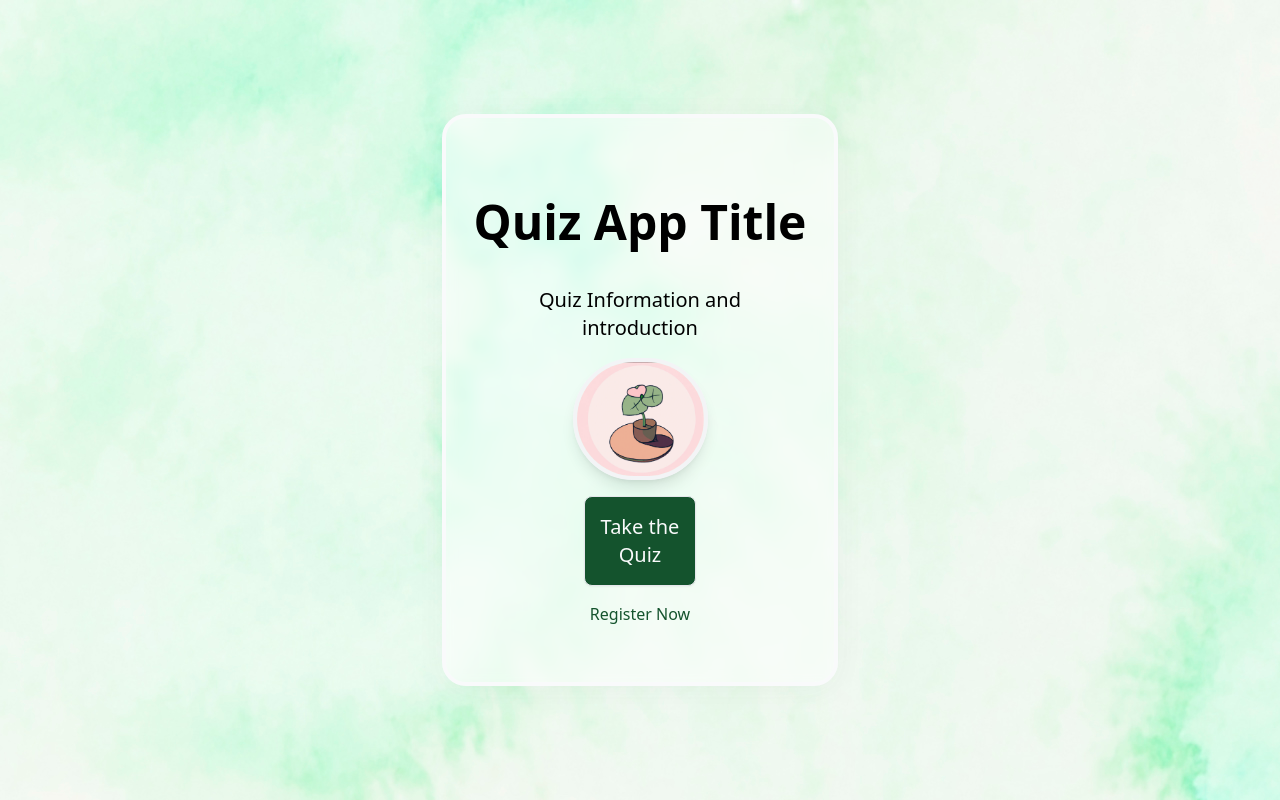
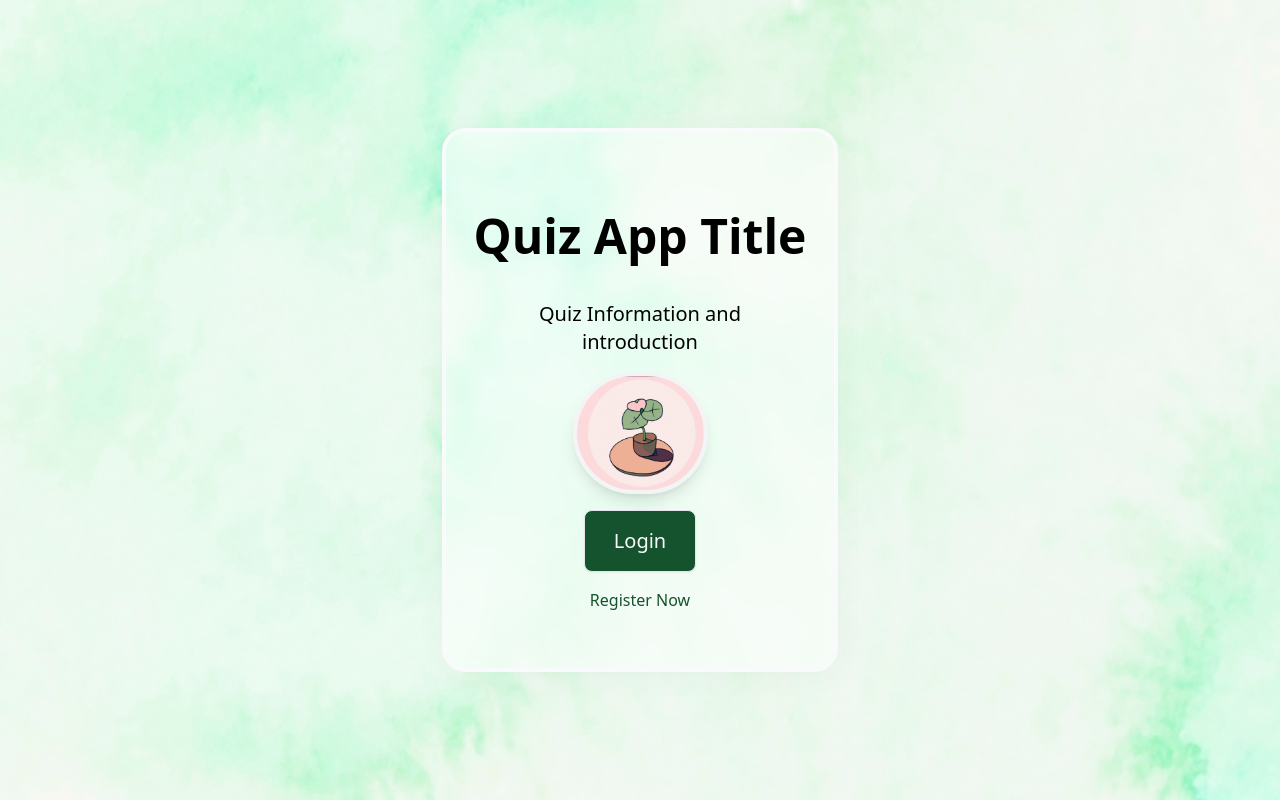
Before and after one commit to katalystkat/quiz-app-test, a React (Create React App) app in the folder client/: page / in a window 1280 px wide. Built offline with nearby package versions, Linux system fonts and the light colour scheme.

Commit message:
code clean up, correct calculation, but double logging

```diff
--- a/client/src/App.tsx
+++ b/client/src/App.tsx
@@ -1,5 +1,54 @@
-import React from 'react';
-import { createBrowserRouter, RouterProvider} from 'react-router-dom';
+// import React, {useState} from 'react';
+// import { createBrowserRouter, RouterProvider} from 'react-router-dom';
+
+// /** Components */
+// import Login from './components/Login';
+// import Register from './components/Register';
+// import Quiz from './components/Quiz';
+// import Results from './components/Results';
+// import Home from './components/Home';
+// import PageNotFound from './components/PageNotFound';
+
+
+// /** Routes */
+
+// function App() {
+//   const [isLoggedIn, setIsLoggedIn] = useState(checkLogin());
+//   const router = createBrowserRouter([
+//     {
+//       path: '/',
+//       element: <Home isLoggedIn={isLoggedIn} setIsLoggedIn={setIsLoggedIn} />
+//     },
+//     {
+//       path: '/login',
+//       element : <Login/>
+//     },
+//     {
+//       path: '/register',
+//       element : <Register/>
+//     },
+//     {
+//       path: '/quiz',
+//       element : <Quiz/>
+//     },
+//     {
+//       path: '/results',
+//       element : <Results/>
+//     },
+//     {
+//       path: '/*',
+//       element : <PageNotFound/>
+//     },
+//   ])
+//   return (
+//     <div className="App">
+//       <RouterProvider router={router}></RouterProvider>
+//     </div>
+//   );
+// }
+// export default App
+import React, { useState } from 'react';
+import { createBrowserRouter, RouterProvider } from 'react-router-dom';
 
 /** Components */
 import Login from './components/Login';
@@ -8,41 +57,53 @@ import Quiz from './components/Quiz';
 import Results from './components/Results';
 import Home from './components/Home';
 import PageNotFound from './components/PageNotFound';
+import { checkLogin } from './helper/loginStatus';
 
 
 /** Routes */
+
+interface HomeWrapperProps {
+  isLoggedIn: boolean;
+  setIsLoggedIn: (loggedIn: boolean) => void;
+}
+
+const HomeWrapper: React.FC<HomeWrapperProps> = ({ isLoggedIn, setIsLoggedIn }) => {
+  return <Home isLoggedIn={isLoggedIn} setIsLoggedIn={setIsLoggedIn} />;
+};
+
+const App: React.FC = () => {
+  const [isLoggedIn, setIsLoggedIn] = useState(checkLogin());
   const router = createBrowserRouter([
     {
       path: '/',
-    element : <Home/>
+      element: <HomeWrapper isLoggedIn={isLoggedIn} setIsLoggedIn={setIsLoggedIn} />,
     },
     {
       path: '/login',
-    element : <Login/>
+      element: <Login setIsLoggedIn={setIsLoggedIn}/>,
     },
     {
       path: '/register',
-    element : <Register/>
+      element: <Register />,
     },
     {
       path: '/quiz',
-    element : <Quiz/>
+      element: <Quiz />,
     },
     {
       path: '/results',
-    element : <Results/>
+      element: <Results setIsLoggedIn={setIsLoggedIn}/>,
     },
     {
       path: '/*',
-    element : <PageNotFound/>
+      element: <PageNotFound />,
     },
-])
-function App() {
+  ]);
   return (
     <div className="App">
       <RouterProvider router={router}></RouterProvider>
     </div>
   );
-}
+};
 
 export default App;
--- a/client/src/components/History.tsx
+++ b/client/src/components/History.tsx
@@ -7,7 +7,6 @@ export default function History({}: Props) {
     const { attemptHistory } = useAppSelector(state => state.history);
     const [isLoading, setIsLoading] = useState(true);
     let stateUserId = attemptHistory[0]["userId"];
-    console.log(attemptHistory)
 
     useEffect(() => {
       if (stateUserId !== "test") {
--- a/client/src/components/Home.tsx
+++ b/client/src/components/Home.tsx
@@ -1,15 +1,21 @@
-import React, {useState} from 'react'
+import React, {useState, useEffect} from 'react'
 import {Link} from 'react-router-dom'
 import logo from '../assets/logo.png';
 import styles from '../styles/home.module.css';
 import { checkLogin } from '../helper/loginStatus';
 import { useFormik } from 'formik';
 import { usernameValidate } from '../helper/validate'
-type Props = {}
+type Props = {
+    isLoggedIn: boolean;
+    setIsLoggedIn: (loggedIn: boolean) => void;
+}
 
-export default function Home({}: Props) {
-const [isLoggedIn, setLoggedIn] = useState(false);
+export default function Home({ isLoggedIn, setIsLoggedIn}: Props) {
 
+    useEffect(() => {
+        setIsLoggedIn(checkLogin());
+    }, [isLoggedIn, setIsLoggedIn])
+// const [isLoggedIn, setLoggedIn] = useState(false);
   return (
     <div className="container mx-auto">
         <div className="flex justify-center h-screen items-center">
@@ -18,17 +24,20 @@ const [isLoggedIn, setLoggedIn] = useState(false);
                     <h2 className={styles.appTitle}>Quiz App Title</h2>
                     <span className="text-xl text-center w-2/3">Quiz Information and introduction</span>
                 </div>
-                <form className="">
                     <div className="logo flex justify-center py-4">
                         <img src={logo} className={styles.logo_img} alt="logo of a plant" />
                     </div>
                     <div className="flex flex-col items-center">
-                        <button className={styles.btn}> <Link to={(checkLogin() ? '/quiz' : '/login')}> Take the Quiz </Link></button>
+                        {/* <button className={styles.btn}> <Link to={(checkLogin() ? '/quiz' : '/login')}> Take the Quiz </Link></button> */}
+                        <button className={styles.btn}>{
+                        checkLogin()
+                            ? <Link to={'/quiz'}>Take the Quiz</Link>
+                            : <Link to={'/login'}>Login</Link>}
+                        </button>
                     </div>
                     <div className="text-center py-4">
                         <span><Link className="text-green-900" to="/register">Register Now</Link></span>
                     </div>
-                </form>
             </div>
         </div>
     </div>
--- a/client/src/components/Login.tsx
+++ b/client/src/components/Login.tsx
@@ -12,16 +12,17 @@ import jwt_decode from 'jwt-decode'
 import { useAppDispatch } from '../redux/hooks';
 import { setUserId } from '../redux/reducers/resultsReducer';
 import Token from '../types/tokenTypes';
-type Props = {}
+type Props = {
+    setIsLoggedIn: (loggedIn: boolean) => void;
+}
 
 
-export default function Login({}: Props) {
+export default function Login({setIsLoggedIn}:Props) {
 
     // update formik helper functions to be combined into one validation function
     // const history = useHistory();
     const dispatch = useAppDispatch();
     const navigate = useNavigate();
-    const [isLoggedIn, setIsLoggedIn] = useState(false);
     const formik = useFormik({
         initialValues: {
             username: '',
@@ -31,16 +32,13 @@ export default function Login({}: Props) {
         validateOnBlur: false,
         validateOnChange: false,
         onSubmit: async values =>{
-            // console.log(values)
             try{
-                // console.log('log in button clicked')
                 const response = await loginUser(values);
                 if (response.data) {
                     const userId = response.data.id;
                     localStorage.setItem('userId', userId);
                     toast.success('Login Success! Please wait for redirect!')
-                    // console.log('localStorage success: ' + localStorage.getItem('userId'))
-                    setIsLoggedIn(true);
+                    setIsLoggedIn(true)
                     navigate('/quiz');
                 } else {
                     return toast.error("Invalid Login Credentials!")
@@ -60,8 +58,6 @@ export default function Login({}: Props) {
                     <span className="text-xl text-center w-2/3">Quiz Information and introduction</span>
                 </div>
                 <form className="py-1" onSubmit={formik.handleSubmit}>
-                {/* <form className="py-1" onSubmit={()=>{console.log('onsubmit')}}> */}
-
                     <div className="logo flex justify-center py-4">
                         <img src={logo} className={styles.logo_img} alt="logo of a plant" />
                     </div>
--- a/client/src/components/Questions.tsx
+++ b/client/src/components/Questions.tsx
@@ -19,7 +19,6 @@ export default function Questions({ onChecked }:Props) {
 
     const onSelect = (userAnswer : number) => {
         onChecked(userAnswer)
-        // console.log(userAnswer)
     }
     if(isLoading) return <h3 className="text-light"> isLoading</h3>
     if(serverError) return <h3 className="text-light"> Unknown error </h3>
--- a/client/src/components/Register.tsx
+++ b/client/src/components/Register.tsx
@@ -13,7 +13,6 @@ type Props = {}
 export default function Register({}: Props) {
     const [isRegistered, setRegistered ] = useState(false);
     const handleClick = (event:any) => {
-        console.log(event);
         event.preventDefault();
         formik.handleSubmit();
     }
@@ -28,9 +27,6 @@ export default function Register({}: Props) {
     validateOnBlur: false,
     validateOnChange: false,
     onSubmit: async (values) =>{
-        // console.log(registerValidate(values))
-        // console.log('submitting form', values);
-        console.log('onsubmit register click')
         try{
             const response = await registerUser(values);
             if (response.data){
@@ -39,7 +35,6 @@ export default function Register({}: Props) {
                 setRegistered(true);
                 return toast.success('Successfully registered new user!')
             }
-            console.log(response.data);
         } catch (error){
             console.log(error)
         }
--- a/client/src/customHooks/fetchQuestions.ts
+++ b/client/src/customHooks/fetchQuestions.ts
@@ -49,7 +49,6 @@ export const useFetchQuestion = (): [FetchQuestionData, React.Dispatch<SetStateA
         ( async ()=> {
             try{
                 const data = await getQuizData("1");
-                console.log(data);
                 if(Object.keys(data).length > 0){
                     setGetData(prev=> ({
                         ...prev,
@@ -121,7 +120,6 @@ export const useFetchAnswers = (): [FetchQuestionData, React.Dispatch<SetStateAc
                         apiData: data,
                     }));
                     const formattedQuestions = formatQuestions(data);
-                    console.log('formatted answers: '+formatAnswerKey(formattedQuestions))
                     dispatch(ResultsAction.setAnswersAction(formatAnswerKey(formattedQuestions)))
                 } else {
                     throw new Error("No Answers Available")
--- a/client/src/helper/apiCalls.ts
+++ b/client/src/helper/apiCalls.ts
@@ -26,10 +26,8 @@ export const getQuizData = async (quizId: string): Promise<any> => {
       const response = await axiosInstance.get('/quiz/getQuiz', {
         params: {quizId: quizId}
       });
-      console.log(response.data)
       return response.data;
     } catch (error) {
-      console.log(error);
       return { error: "unable to complete getQuizData apiCall" };
     }
   };
@@ -88,14 +86,12 @@ export const logoutUser = async (): Promise<any> =>{
 // Log Quiz Attempt
 export const logQuizAttempt = async (userId: string, quizId: string, score: number): Promise<any> => {
     try{
-        console.log('pre addNewAttempt api call')
         const response =  await axiosInstance.post('/quiz/addQuizAttempts',
             { userId: userId,
               quizId: "1",
               score: score,
             }
         );
-        console.log('logquizattempt response'+ response);
         return response;
     } catch (error){
         return {error: "Unable to complete log quiz attempt api call"}
--- a/client/src/helper/scoring.ts
+++ b/client/src/helper/scoring.ts
@@ -5,7 +5,6 @@ type Answers = {
 
 export function calculateScore(userAnswers: Answers, correctAnswers: Answers) {
     const totalQuestions = Object.keys(correctAnswers).length;
-    console.log('totalQuestions: '+ totalQuestions);
     let correctCount = 0;
     for (const questionId in userAnswers) {
       if (userAnswers.hasOwnProperty(questionId)) {
@@ -14,10 +13,8 @@ export function calculateScore(userAnswers: Answers, correctAnswers: Answers) {
         }
       }
     }
-    // console.log('correctCount: ' + correctCount);
     let percentage = (correctCount / totalQuestions) * 100;
     if (correctCount === 0) percentage = 0;
-    // console.log('percentage: '+percentage)
     return {
       correctCount,
       totalQuestions,
```
Also changed, not shown: client/src/components/Quiz.tsx (+18 -9 lines), client/src/components/Results.tsx (+37 -15 lines), client/src/App.css (added). Lines whose indentation alone changed are shown as unchanged.
